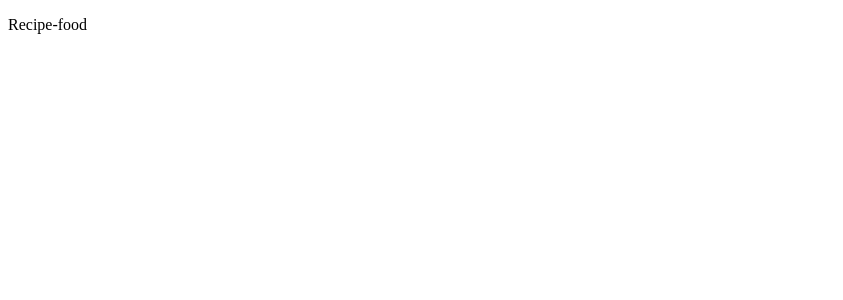
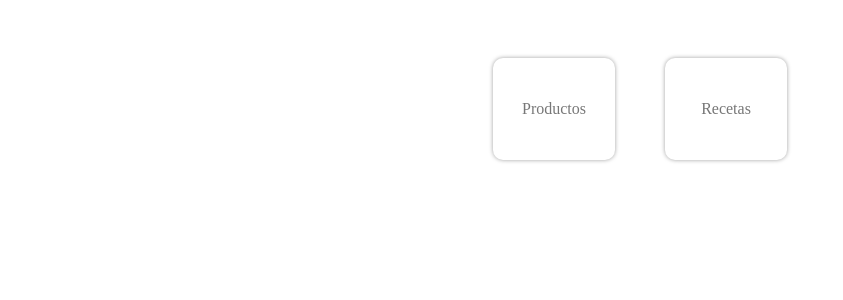
Before and after one commit to zenx5/recipe-food, a Next.js app: page / in a window 1280 px wide. Shown: the top 300 px of the page, without its empty margins (0-843 px from the left). Built offline with nearby package versions, Linux system fonts and the light colour scheme.

Commit message:
style(global.css): add styles to cards and main container feat(page.tsx): add links to products and recipes pages feat(recipes/page.tsx): add ListParent component to wrap recipe links

```diff
--- a/src/app/global.css
+++ b/src/app/global.css
@@ -2,3 +2,34 @@
     text-align: center;
     margin: 50px auto 30px auto;
 }
+
+.main {
+    display: flex;
+    flex-direction: row;
+    align-items: center;
+    justify-content: center;
+    gap:50px;
+}
+
+.card {
+    display: flex;
+    align-items: center;
+    justify-content: center;
+    width: 100px;
+    height: 80px;
+    box-shadow: 0px 0px 4px #a0a0a0;
+    border-radius: 10px;
+    padding: 10px;
+    color:#777;
+    border: 1px solid transparent;
+    text-decoration: none;
+    margin-top: 50px;
+    margin-bottom: 50px;
+}
+
+.card:hover {
+    color:#077;
+    border: 1px solid #077;
+    box-shadow: 0px 0px 6px #077;
+    font-weight: 700;
+}
--- a/src/app/page.tsx
+++ b/src/app/page.tsx
@@ -1,5 +1,8 @@
-
+import Link from "next/link"
 
 export default function Home() {
-  return (<p>Recipe-food</p>)
+  return (<div className="main">
+    <Link className="card" href='/products'>Productos</Link>
+    <Link className="card" href='/recipes'>Recetas</Link>
+  </div>)
 }
--- a/src/app/recipes/page.tsx
+++ b/src/app/recipes/page.tsx
@@ -1,13 +1,14 @@
 import Link from "next/link";
+import ListParent from "../components/ListParent";
 
 export default function RecipeListPage () {
 
     return(
-        <ul>
+        <ListParent>
             <li><Link href={`/recipes/1`}>Receta 1</Link></li>
             <li><Link href={`/recipes/2`}>Receta 2</Link></li>
             <li><Link href={`/recipes/3`}>Receta 3</Link></li>
             <li><Link href={`/recipes/4`}>Receta 4</Link></li>
-        </ul>
+        </ListParent>
     )
 }
```
